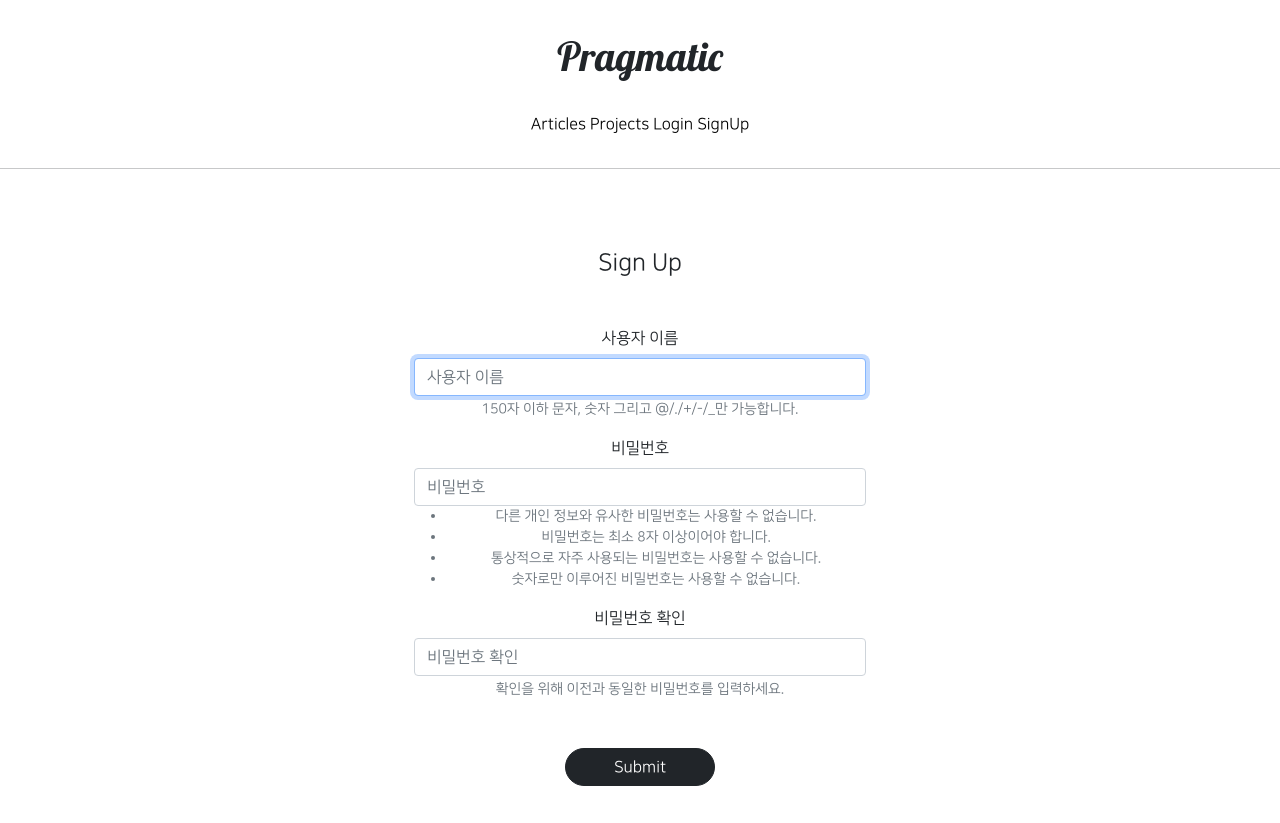
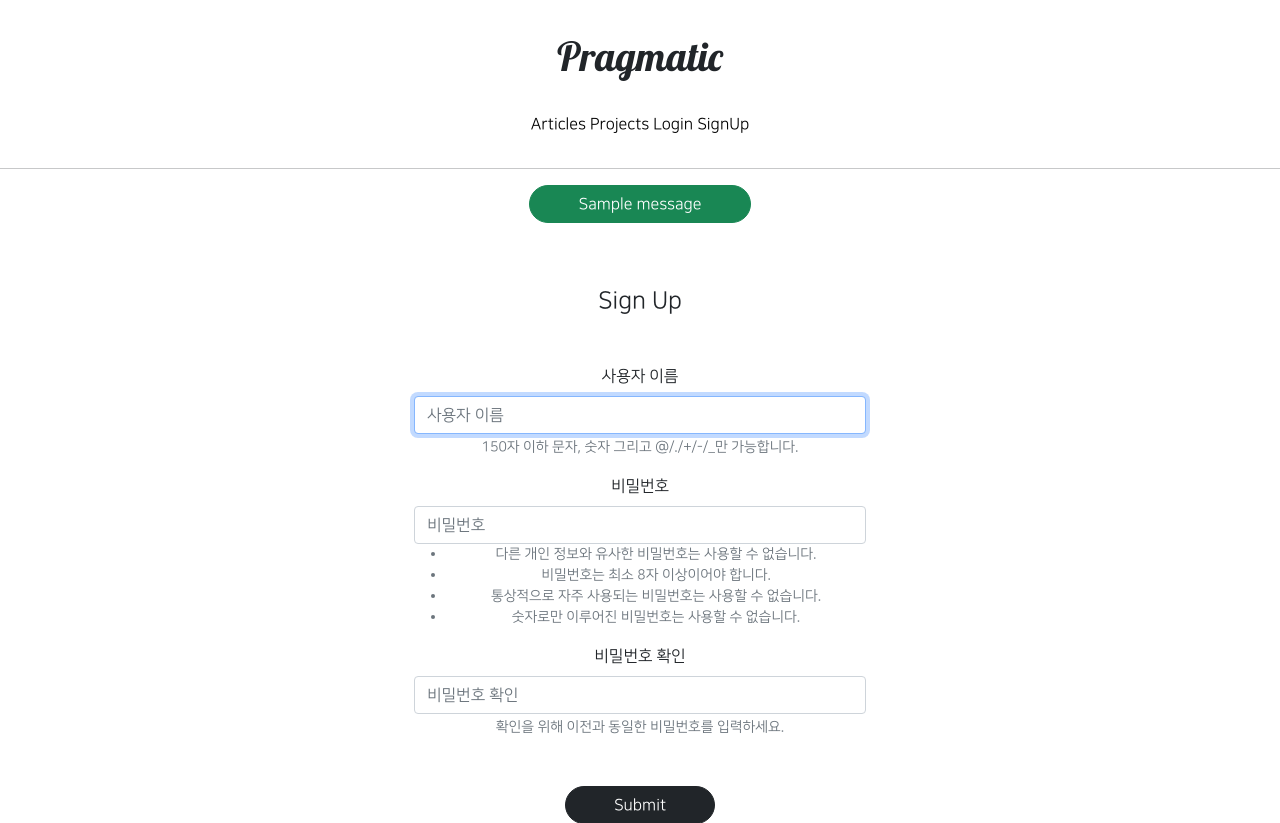
Before and after one commit to M1nseoPark/gis_4ban_1, a Django app: page /accounts/create/ in a window 1280 px wide. Shown: the top 823 px of the page. Run offline with Django 3.2, Linux system fonts and the light colour scheme; tables that the repository leaves empty hold one stand-in row (values such as "Sample post"); one stand-in notice (Sample message) is shown; parts of the project's set-up code (start-up, migrations or seed data) failed here and were passed over; some libraries are stand-ins or nearby versions.

Commit message:
8/24 4ban class commit 4

```diff
--- a/templates/base.html
+++ b/templates/base.html
@@ -8,6 +8,14 @@
 
 <hr>
 
+{% for message in messages %}
+    <div class="text-center">
+        <div class="btn btn-success rounded-pill px-5">
+            {{ message }}
+        </div>
+    </div>
+{% endfor %}
+
 {% block content %}
 {% endblock %}
 
```
Also changed, not shown: likeapp/views.py (+7 -1 lines).
